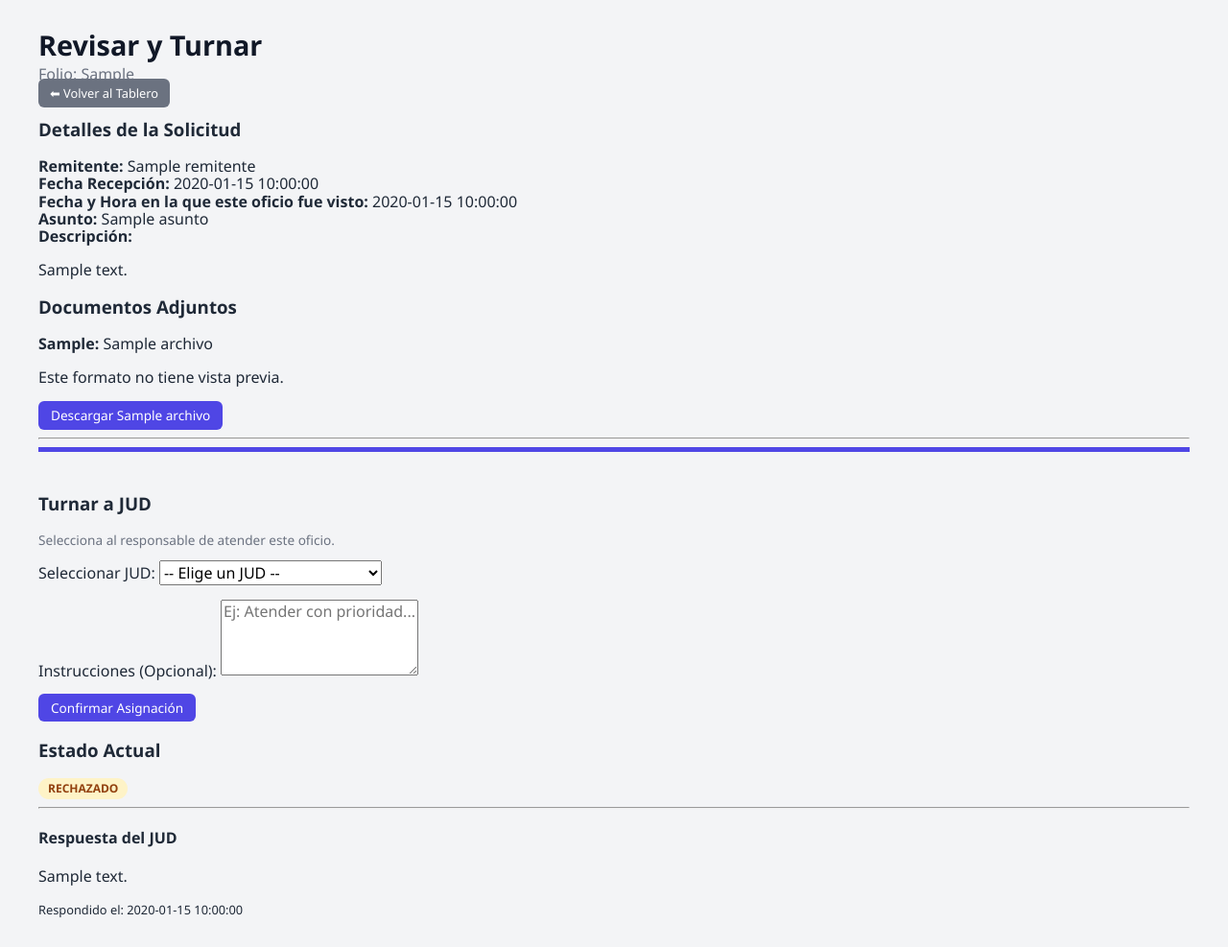
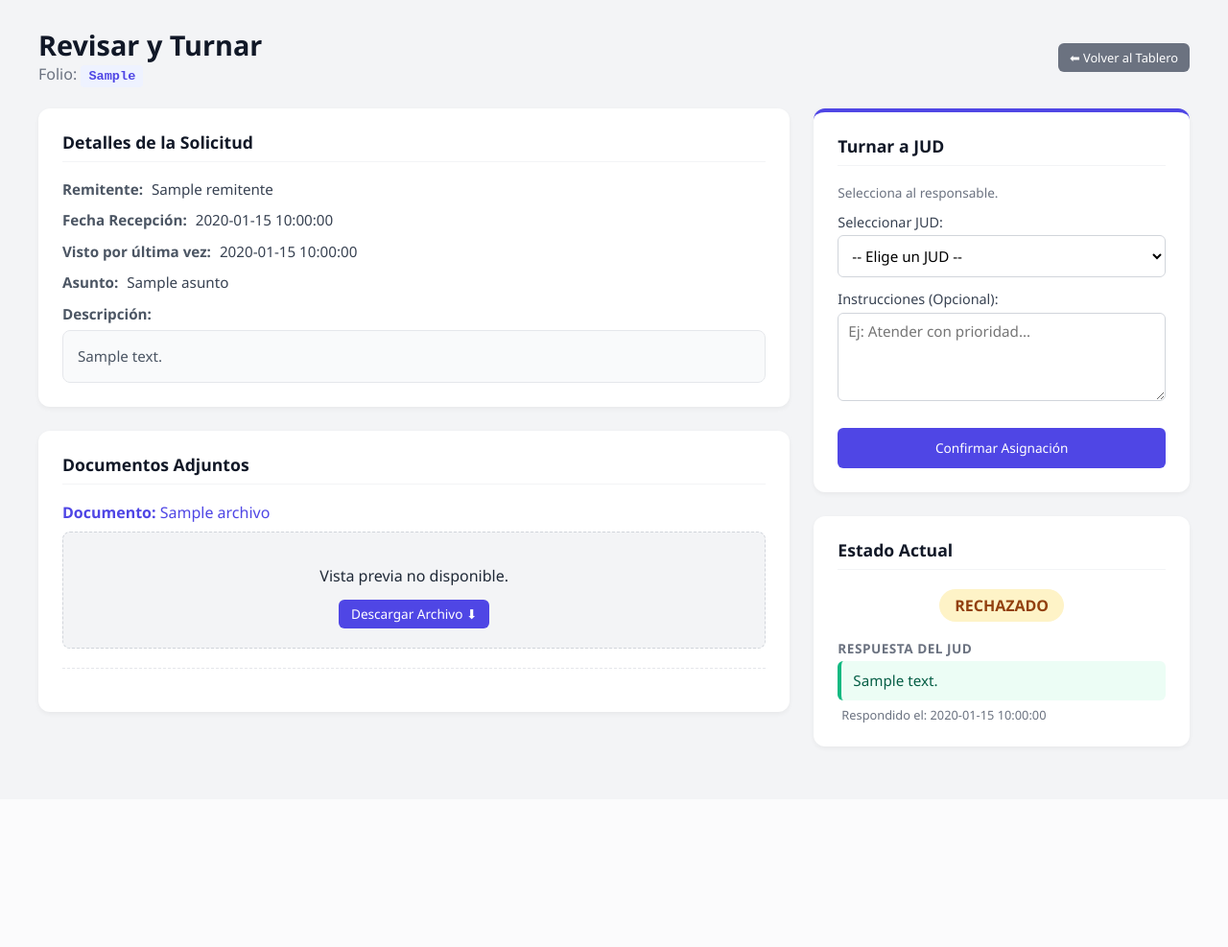
Before and after one commit to BrandonCVale/AMH_SISTEMA_OFICIOS, a Flask app: template app/templates/oficios/revisar_asignar.html in a window 1280 px wide. Shown: the whole page at 96% size. After the commit the page ends 781 px from the top, so only its background shows below. Run offline with Flask 3, Linux system fonts and the light colour scheme; the template is opened without the code that fills it: most values are stand-ins (such as "Sample title", 1, 10 or a date in 2020).

Commit message:
Redisene el diseno de las interfaces de ver detalles del gestor y de reasignar oficio en el subdirector

```diff
--- a/app/static/css/detalle_oficio.css
+++ b/app/static/css/detalle_oficio.css
@@ -0,0 +1,405 @@
+/* app/static/css/detalle_oficio.css */
+
+/* =========================================
+   1. MAQUETACIÓN Y GRID
+   ========================================= */
+.grid-detalle {
+    display: grid;
+    grid-template-columns: 2fr 1fr;
+    /* Izquierda ancha (2 partes), Derecha angosta (1 parte) */
+    gap: 25px;
+    margin-top: 20px;
+}
+
+/* Responsivo: En celulares se vuelve una sola columna */
+@media (max-width: 900px) {
+    .grid-detalle {
+        grid-template-columns: 1fr;
+    }
+}
+
+/* =========================================
+   2. TARJETAS Y CONTENEDORES
+   ========================================= */
+.tarjeta-blanca {
+    background-color: white;
+    padding: 25px;
+    border-radius: 12px;
+    box-shadow: 0 2px 5px rgba(0, 0, 0, 0.05);
+    margin-bottom: 25px;
+    /* Espacio vertical entre tarjetas */
+    overflow: hidden;
+}
+
+/* Tarjeta destacada para la acción principal (ej: Formulario) */
+.tarjeta-destacada {
+    border-top: 4px solid #4f46e5;
+    /* Borde violeta superior */
+}
+
+/* =========================================
+   3. TIPOGRAFÍA Y DETALLES
+   ========================================= */
+.titulo-tarjeta {
+    margin-top: 0;
+    margin-bottom: 20px;
+    font-size: 1.1rem;
+    color: #111827;
+    border-bottom: 1px solid #f3f4f6;
+    padding-bottom: 10px;
+}
+
+.lista-detalles {
+    display: flex;
+    flex-direction: column;
+    gap: 15px;
+}
+
+.item-detalle {
+    font-size: 0.95rem;
+    color: #374151;
+}
+
+.item-detalle strong {
+    color: #4b5563;
+    /* Gris más oscuro para las etiquetas */
+    margin-right: 5px;
+    font-weight: 600;
+}
+
+.descripcion-larga {
+    background-color: #f9fafb;
+    padding: 15px;
+    border-radius: 8px;
+    border: 1px solid #e5e7eb;
+    margin-top: 8px;
+    line-height: 1.5;
+    color: #4b5563;
+}
+
+/* =========================================
+   4. VISOR DE ARCHIVOS
+   ========================================= */
+.contenedor-archivo {
+    margin-bottom: 20px;
+}
+
+.nombre-archivo {
+    margin-bottom: 10px;
+    color: #4f46e5;
+    font-weight: 500;
+}
+
+.contenedor-pdf {
+    width: 100%;
+    margin-bottom: 10px;
+}
+
+/* Clase para controlar el iframe sin usar style inline */
+.visor-pdf {
+    width: 100%;
+    height: 500px;
+    border: 1px solid #e5e7eb;
+    border-radius: 8px;
+    background-color: #f3f4f6;
+}
+
+.descarga-archivo {
+    background-color: #f3f4f6;
+    padding: 20px;
+    text-align: center;
+    border-radius: 8px;
+    border: 1px dashed #d1d5db;
+}
+
+.separador-archivos {
+    border: 0;
+    border-top: 1px dashed #e5e7eb;
+    margin: 20px 0;
+}
+
+/* =========================================
+   5. FORMULARIOS
+   ========================================= */
+.grupo-formulario {
+    margin-bottom: 15px;
+}
+
+.etiqueta {
+    display: block;
+    margin-bottom: 5px;
+    font-weight: 500;
+    font-size: 0.9rem;
+    color: #374151;
+}
+
+.input-select,
+.input-area {
+    width: 100%;
+    padding: 10px;
+    border: 1px solid #d1d5db;
+    border-radius: 6px;
+    font-size: 0.95rem;
+    background-color: #fff;
+    box-sizing: border-box;
+    /* Asegura que el padding no rompa el ancho */
+}
+
+.input-area {
+    resize: vertical;
+    /* Permite redimensionar solo verticalmente */
+    min-height: 80px;
+}
+
+.texto-ayuda {
+    color: #6b7280;
+    font-size: 0.85rem;
+    margin-bottom: 15px;
+}
+
+/* Botón ancho completo */
+.btn-full {
+    width: 100%;
+    text-align: center;
+    margin-top: 10px;
+    padding: 12px;
+    cursor: pointer;
+}
+
+/* =========================================
+   6. ESTADOS Y RESPUESTAS (Visual)
+   ========================================= */
+.badge-grande {
+    font-size: 1rem;
+    padding: 8px 16px;
+}
+
+/* Estilo para la respuesta del JUD */
+.texto-respuesta {
+    background-color: #ecfdf5;
+    /* Verde muy claro */
+    color: #065f46;
+    /* Verde oscuro texto */
+    padding: 12px;
+    border-radius: 6px;
+    border-left: 4px solid #10b981;
+    /* Borde verde izquierdo */
+    margin-bottom: 8px;
+    font-size: 0.95rem;
+}
+
+.titulo-automatico {
+    font-size: 0.85rem;
+    text-transform: uppercase;
+    color: #6b7280;
+    font-weight: 700;
+    margin-top: 15px;
+    margin-bottom: 5px;
+}
+
+/* =========================================
+   7. CLASES DE UTILIDAD (Para evitar style inline)
+   ========================================= */
+
+/* Centra contenido horizontalmente (usado para el badge de estado) */
+.contenido-centrado {
+    text-align: center;
+    margin-bottom: 20px;
+}
+
+/* Mensaje cuando no hay datos */
+.fila-vacia {
+    text-align: center;
+    color: #9ca3af;
+    font-style: italic;
+    padding: 20px;
+}
+
+/* ... (MANTÉN TU CÓDIGO ANTERIOR DE GRID Y TARJETAS) ... */
+
+/* =========================================
+   8. NUEVO: ESTILOS PARA VISTA DE DETALLES
+   ========================================= */
+
+/* --- ENCABEZADO FLEXIBLE --- */
+.flex-header {
+    display: flex;
+    justify-content: space-between;
+    align-items: center;
+    margin-bottom: 20px;
+}
+
+@media (max-width: 600px) {
+    .flex-header {
+        flex-direction: column;
+        align-items: flex-start;
+        gap: 15px;
+    }
+}
+
+/* --- BANNER DE ESTADO --- */
+.banner-estado {
+    display: flex;
+    justify-content: space-between;
+    align-items: center;
+    padding: 25px;
+    background-color: white;
+    border-radius: 12px;
+    box-shadow: 0 2px 5px rgba(0, 0, 0, 0.05);
+    border-left-width: 6px;
+    border-left-style: solid;
+    margin-bottom: 25px;
+    flex-wrap: wrap;
+    gap: 20px;
+}
+
+.badge-estado-lg {
+    display: inline-block;
+    padding: 8px 16px;
+    border-radius: 20px;
+    font-weight: 700;
+    font-size: 1rem;
+    margin-top: 5px;
+}
+
+.dato-texto {
+    font-size: 1.1rem;
+    color: #1f2937;
+}
+
+/* Colores de Borde para el Banner */
+.borde-verde {
+    border-left-color: #10b981;
+}
+
+.borde-amarillo {
+    border-left-color: #f59e0b;
+}
+
+.borde-azul {
+    border-left-color: #3b82f6;
+}
+
+/* Fondos de Badges */
+.bg-verde {
+    background-color: #d1fae5;
+    color: #065f46;
+}
+
+.bg-amarillo {
+    background-color: #fef3c7;
+    color: #92400e;
+}
+
+.bg-azul {
+    background-color: #dbeafe;
+    color: #1e40af;
+}
+
+/* --- LÍNEA DE TIEMPO (TIMELINE) --- */
+.timeline {
+    position: relative;
+    padding-left: 20px;
+    border-left: 2px solid #e5e7eb;
+    margin-left: 10px;
+    margin-top: 10px;
+}
+
+.evento {
+    position: relative;
+    margin-bottom: 30px;
+}
+
+/* El punto (bolita) en la línea */
+.evento::before {
+    content: '';
+    position: absolute;
+    left: -27px;
+    top: 4px;
+    width: 12px;
+    height: 12px;
+    background: #3b82f6;
+    border-radius: 50%;
+    border: 2px solid white;
+    box-shadow: 0 0 0 1px #e5e7eb;
+}
+
+.fecha-evento {
+    font-size: 0.75rem;
+    color: #9ca3af;
+    margin-bottom: 2px;
+    text-transform: uppercase;
+    letter-spacing: 0.5px;
+}
+
+.titulo-evento {
+    font-weight: 700;
+    font-size: 0.95rem;
+    color: #1f2937;
+}
+
+.detalle-evento {
+    font-size: 0.9rem;
+    color: #4b5563;
+    margin-bottom: 5px;
+}
+
+.comentario-evento {
+    font-size: 0.85rem;
+    color: #4b5563;
+    margin-top: 6px;
+    background: #f9fafb;
+    padding: 8px 12px;
+    border-radius: 6px;
+    border-left: 3px solid #9ca3af;
+    font-style: italic;
+}
+
+/* --- TEXTOS UTILITARIOS --- */
+.texto-etiqueta {
+    font-size: 0.85rem;
+    font-weight: 600;
+    color: #6b7280;
+    text-transform: uppercase;
+}
+
+.texto-gris-pequeno {
+    color: #6b7280;
+    font-size: 0.85rem;
+}
+
+.info-archivo {
+    display: flex;
+    align-items: center;
+    gap: 10px;
+    font-weight: 500;
+    color: #374151;
+}
+
+.btn-descargar {
+    color: #4f46e5;
+    text-decoration: none;
+    font-weight: 600;
+    font-size: 0.9rem;
+    padding: 4px 8px;
+    border-radius: 4px;
+    transition: background 0.2s;
+}
+
+.btn-descargar:hover {
+    background-color: #eef2ff;
+}
+
+.item-archivo {
+    display: flex;
+    justify-content: space-between;
+    align-items: center;
+    padding: 10px;
+    border-bottom: 1px solid #f3f4f6;
+}
+
+.lista-archivos {
+    padding: 0;
+    list-style: none;
+    margin: 0;
+}
--- a/app/templates/oficios/revisar_asignar.html
+++ b/app/templates/oficios/revisar_asignar.html
@@ -10,12 +10,11 @@
 {% endblock css_adicional %}
 {% block contenido_principal %}
     <div class="contenedor-principal">
-        {# 1. ENCABEZADO #}
-        <div class="header-detalle">
+        <div class="header-seccion">
             <div>
                 <h1 class="titulo-panel">Revisar y Turnar</h1>
                 <p class="subtitulo-panel">
-                    Folio: <span class="folio-destacado">{{ oficio.folio_interno }}</span>
+                    Folio: <span class="dato-folio">{{ oficio.folio_interno }}</span>
                 </p>
             </div>
             <div>
@@ -23,9 +22,7 @@
             </div>
         </div>
         <div class="grid-detalle">
-            {# COLUMNA IZQUIERDA #}
             <div class="columna-documento">
-                {# 1. PRIMERO: DATOS DEL OFICIO (LO QUE PIDIÓ CAMBIAR) #}
                 <div class="tarjeta-blanca">
                     <h3 class="titulo-tarjeta">Detalles de la Solicitud</h3>
                     <div class="lista-detalles">
@@ -35,57 +32,54 @@
                         <div class="item-detalle">
                             <strong>Fecha Recepción:</strong> {{ oficio.fecha_recepcion }}
                         </div>
-                        <div class="item-detalle">
-                            <strong>Fecha y Hora en la que este oficio fue visto:</strong> {{ oficio.fecha_lectura }}
-                        </div>
+                        {% if oficio.fecha_lectura %}
+                            <div class="item-detalle">
+                                <strong>Visto por última vez:</strong> {{ oficio.fecha_lectura }}
+                            </div>
+                        {% endif %}
                         <div class="item-detalle">
                             <strong>Asunto:</strong> {{ oficio.asunto }}
                         </div>
-                        {# Descripción destacada #}
-                        <div class="item-detalle descripcion-larga">
+                        <div class="item-detalle">
                             <strong>Descripción:</strong>
-                            <p>{{ oficio.descripcion_solicitud }}</p>
+                            <div class="descripcion-larga">{{ oficio.descripcion_solicitud }}</div>
                         </div>
                     </div>
                 </div>
-                {# 2. SEGUNDO: VISOR DE DOCUMENTOS #}
                 <div class="tarjeta-blanca visor-documento">
                     <h3 class="titulo-tarjeta">Documentos Adjuntos</h3>
                     {% if archivos_del_oficio %}
                         {% for archivo in archivos_del_oficio %}
                             <div class="contenedor-archivo">
                                 <p class="nombre-archivo">
-                                    <strong>{{ archivo.tipo_documento }}:</strong> {{ archivo.nombre_archivo_original }}
+                                    <strong>Documento:</strong> {{ archivo.nombre_archivo_original }}
                                 </p>
                                 {% if archivo.nombre_archivo_original.lower().endswith('.pdf') %}
                                     <div class="contenedor-pdf">
                                         <iframe src="{{ url_for('static', filename=archivo.ruta_almacenamiento) }}"
-                                                width="100%"
-                                                height="500px">
+                                                class="visor-pdf">
                                         </iframe>
                                     </div>
                                 {% else %}
                                     <div class="descarga-archivo">
-                                        <p>Este formato no tiene vista previa.</p>
+                                        <p>Vista previa no disponible.</p>
                                         <a href="{{ url_for('static', filename=archivo.ruta_almacenamiento) }}"
                                            class="btn-primario"
-                                           download>Descargar {{ archivo.nombre_archivo_original }}</a>
+                                           download>Descargar Archivo ⬇</a>
                                     </div>
                                 {% endif %}
                                 <hr class="separador-archivos">
                             </div>
                         {% endfor %}
                     {% else %}
-                        <div class="sin-archivo">Este oficio no tiene archivos adjuntos.</div>
+                        <p class="fila-vacia">Este oficio no tiene archivos adjuntos.</p>
                     {% endif %}
                 </div>
             </div>
-            {# COLUMNA DERECHA (SIN CAMBIOS) #}
             <div class="columna-acciones">
-                {# FORMULARIO DE ASIGNACIÓN #}
                 <div class="tarjeta-blanca tarjeta-destacada">
                     <h3 class="titulo-tarjeta">Turnar a JUD</h3>
-                    <p class="texto-ayuda">Selecciona al responsable de atender este oficio.</p>
+                    <p class="texto-ayuda">Selecciona al responsable.</p>
                     <form action="{{ url_for('oficios.turnar_oficio_a_jud', id_oficio=oficio.id_oficio) }}"
                           method="POST"
                           id="form-asignar">
@@ -109,19 +103,15 @@
                         <button type="submit" class="btn-primario btn-full">Confirmar Asignación</button>
                     </form>
                 </div>
-                {# ESTADO ACTUAL #}
                 <div class="tarjeta-blanca">
                     <h3 class="titulo-tarjeta">Estado Actual</h3>
-                    <div class="estado-contenedor">
+                    <div class="contenido-centrado">
                         <span class="badge badge-grande badge-amarillo">{{ oficio.estatus }}</span>
                     </div>
-                    <hr class="separador">
-                    <h4 class="subtitulo-pequeno">Respuesta del JUD</h4>
                     {% if oficio.texto_respuesta %}
-                        <p class="texto-respuesta">{{ oficio.texto_respuesta }}</p>
-                        <small class="fecha-respuesta">Respondido el: {{ oficio.fecha_respuesta }}</small>
-                    {% else %}
-                        <p class="texto-gris">Aún no hay respuesta registrada.</p>
+                        <h4 class="titulo-automatico">Respuesta del JUD</h4>
+                        <div class="texto-respuesta">{{ oficio.texto_respuesta }}</div>
+                        <div class="rol-usuario">Respondido el: {{ oficio.fecha_respuesta }}</div>
                     {% endif %}
                 </div>
             </div>
```
Also changed, not shown: app/models/oficio.py (+31 -0 lines), app/routes/oficios.py (+18 -0 lines), app/templates/oficios/dashboard_gestor.html (+20 -22 lines), app/templates/oficios/ver_detalles.html (added, +114 -0 lines).
